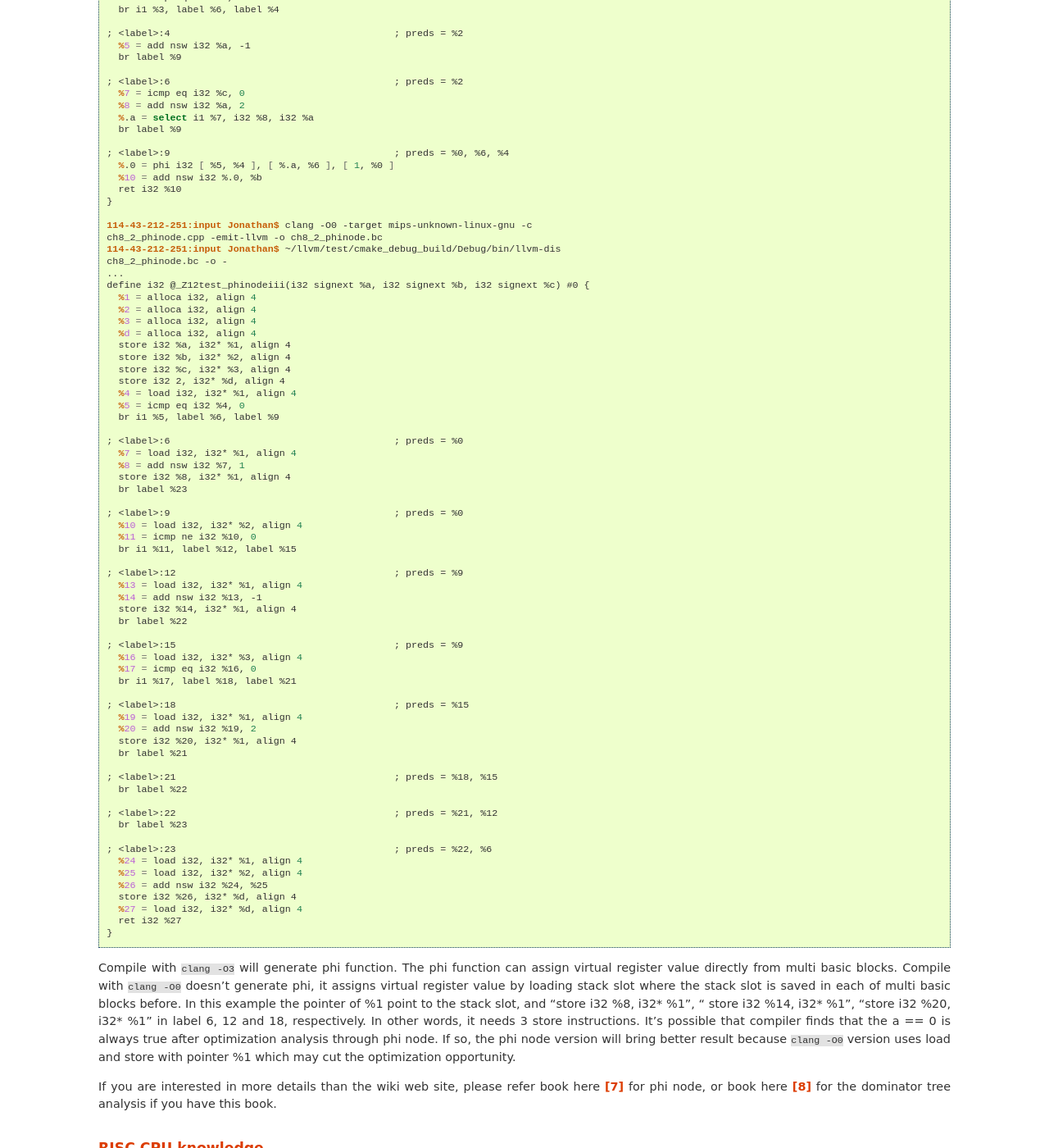
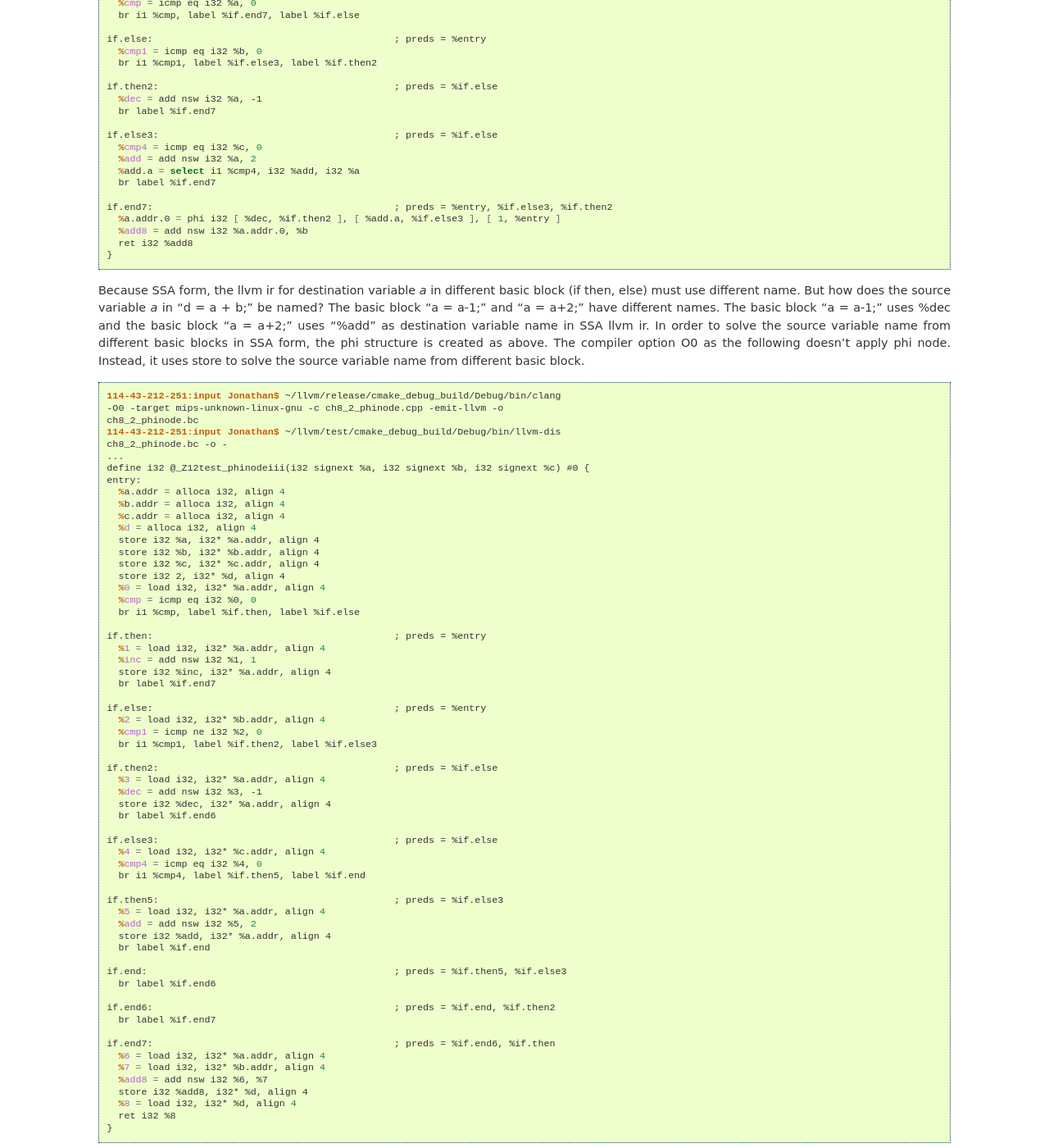
Before and after one commit to Jonathan2251/lbd, a Sphinx documentation site: the page built from source/ctrlflow.rst, in a window 1280 px wide and 1400 px high, scrolled down 18180 px. Shown: the whole window at 82% size. Built offline with Sphinx 7.4.7, drawn with Linux system fonts in a browser that asks for light colours; pages that are not in the unit, such as notebooks, are missing from menus; some of the changed text lies outside the part shown.

Commit message:
More phi node explanation

```diff
--- a/source/about.rst
+++ b/source/about.rst
@@ -56,6 +56,7 @@ Revision history
 
 Version 3.9.2, Not release yet.
   Add reasons for regression test.
+  More phi node explanation.
 
 Version 3.9.1, Released May 11, 2018
   Fix tailcall bug.
--- a/source/ctrlflow.rst
+++ b/source/ctrlflow.rst
@@ -945,112 +945,133 @@ The following input let you know the benefits of phi node as follows,
 .. literalinclude:: ../lbdex/input/ch8_2_phinode.cpp
     :start-after: /// start
 
+Compile it with debug build clang for O3 as follows,
+
 .. code-block:: console
 
-  114-43-212-251:input Jonathan$ clang -O3 -target mips-unknown-linux-gnu -c
-  ch8_2_phinode.cpp -emit-llvm -o ch8_2_phinode.bc
+  114-43-212-251:input Jonathan$ ~/llvm/release/cmake_debug_build/Debug/bin/clang
+  -O3 -target mips-unknown-linux-gnu -c ch8_2_phinode.cpp -emit-llvm -o
+  ch8_2_phinode.bc
+  114-43-212-251:input Jonathan$ ~/llvm/test/cmake_debug_build/Debug/bin/llvm-dis
+  ch8_2_phinode.bc -o -
+  ...
+  define i32 @_Z12test_phinodeiii(i32 signext %a, i32 signext %b, i32 signext %c) local_unnamed_addr #0 {
+  entry:
+    %cmp = icmp eq i32 %a, 0
+    br i1 %cmp, label %if.end7, label %if.else
+
+  if.else:                                          ; preds = %entry
+    %cmp1 = icmp eq i32 %b, 0
+    br i1 %cmp1, label %if.else3, label %if.then2
+
+  if.then2:                                         ; preds = %if.else
+    %dec = add nsw i32 %a, -1
+    br label %if.end7
+
+  if.else3:                                         ; preds = %if.else
+    %cmp4 = icmp eq i32 %c, 0
+    %add = add nsw i32 %a, 2
+    %add.a = select i1 %cmp4, i32 %add, i32 %a
+    br label %if.end7
+
+  if.end7:                                          ; preds = %entry, %if.else3, %if.then2
+    %a.addr.0 = phi i32 [ %dec, %if.then2 ], [ %add.a, %if.else3 ], [ 1, %entry ]
+    %add8 = add nsw i32 %a.addr.0, %b
+    ret i32 %add8
+  }
+
+Because SSA form, the llvm ir for destination variable `a` in different basic
+block (if then, else) must use different name. But how does the source variable
+`a` in "d = a + b;" be named? The basic block "a = a-1;" and "a = a+2;" have different
+names. The basic block "a = a-1;" uses %dec and the basic block "a = a+2;" uses "%add"
+as destination variable name in SSA llvm ir.
+In order to solve the source variable name from different basic blocks in SSA form,
+the phi structure is created as above. The compiler option O0 as the following
+doesn't apply phi node. Instead, it uses store to solve the source variable name
+from different basic block.
+
+.. code-block:: console
+
+  114-43-212-251:input Jonathan$ ~/llvm/release/cmake_debug_build/Debug/bin/clang
+  -O0 -target mips-unknown-linux-gnu -c ch8_2_phinode.cpp -emit-llvm -o
+  ch8_2_phinode.bc
   114-43-212-251:input Jonathan$ ~/llvm/test/cmake_debug_build/Debug/bin/llvm-dis
   ch8_2_phinode.bc -o -
   ...
   define i32 @_Z12test_phinodeiii(i32 signext %a, i32 signext %b, i32 signext %c) #0 {
-    %1 = icmp eq i32 %a, 0
-    br i1 %1, label %9, label %2
+  entry:
+    %a.addr = alloca i32, align 4
+    %b.addr = alloca i32, align 4
+    %c.addr = alloca i32, align 4
+    %d = alloca i32, align 4
+    store i32 %a, i32* %a.addr, align 4
+    store i32 %b, i32* %b.addr, align 4
+    store i32 %c, i32* %c.addr, align 4
+    store i32 2, i32* %d, align 4
+    %0 = load i32, i32* %a.addr, align 4
+    %cmp = icmp eq i32 %0, 0
+    br i1 %cmp, label %if.then, label %if.else
 
-  ; <label>:2                                       ; preds = %0
-    %3 = icmp eq i32 %b, 0
-    br i1 %3, label %6, label %4
+  if.then:                                          ; preds = %entry
+    %1 = load i32, i32* %a.addr, align 4
+    %inc = add nsw i32 %1, 1
+    store i32 %inc, i32* %a.addr, align 4
+    br label %if.end7
 
-  ; <label>:4                                       ; preds = %2
-    %5 = add nsw i32 %a, -1
-    br label %9
+  if.else:                                          ; preds = %entry
+    %2 = load i32, i32* %b.addr, align 4
+    %cmp1 = icmp ne i32 %2, 0
+    br i1 %cmp1, label %if.then2, label %if.else3
 
-  ; <label>:6                                       ; preds = %2
-    %7 = icmp eq i32 %c, 0
-    %8 = add nsw i32 %a, 2
-    %.a = select i1 %7, i32 %8, i32 %a
-    br label %9
+  if.then2:                                         ; preds = %if.else
+    %3 = load i32, i32* %a.addr, align 4
+    %dec = add nsw i32 %3, -1
+    store i32 %dec, i32* %a.addr, align 4
+    br label %if.end6
 
-  ; <label>:9                                       ; preds = %0, %6, %4
-    %.0 = phi i32 [ %5, %4 ], [ %.a, %6 ], [ 1, %0 ]
-    %10 = add nsw i32 %.0, %b
-    ret i32 %10
+  if.else3:                                         ; preds = %if.else
+    %4 = load i32, i32* %c.addr, align 4
+    %cmp4 = icmp eq i32 %4, 0
+    br i1 %cmp4, label %if.then5, label %if.end
+
+  if.then5:                                         ; preds = %if.else3
+    %5 = load i32, i32* %a.addr, align 4
+    %add = add nsw i32 %5, 2
+    store i32 %add, i32* %a.addr, align 4
+    br label %if.end
+
+  if.end:                                           ; preds = %if.then5, %if.else3
+    br label %if.end6
+
+  if.end6:                                          ; preds = %if.end, %if.then2
+    br label %if.end7
+
+  if.end7:                                          ; preds = %if.end6, %if.then
+    %6 = load i32, i32* %a.addr, align 4
+    %7 = load i32, i32* %b.addr, align 4
+    %add8 = add nsw i32 %6, %7
+    store i32 %add8, i32* %d, align 4
+    %8 = load i32, i32* %d, align 4
+    ret i32 %8
   }
 
-  114-43-212-251:input Jonathan$ clang -O0 -target mips-unknown-linux-gnu -c
-  ch8_2_phinode.cpp -emit-llvm -o ch8_2_phinode.bc
-  114-43-212-251:input Jonathan$ ~/llvm/test/cmake_debug_build/Debug/bin/llvm-dis
-  ch8_2_phinode.bc -o -
-  ...
-  define i32 @_Z12test_phinodeiii(i32 signext %a, i32 signext %b, i32 signext %c) #0 {
-    %1 = alloca i32, align 4
-    %2 = alloca i32, align 4
-    %3 = alloca i32, align 4
-    %d = alloca i32, align 4
-    store i32 %a, i32* %1, align 4
-    store i32 %b, i32* %2, align 4
-    store i32 %c, i32* %3, align 4
-    store i32 2, i32* %d, align 4
-    %4 = load i32, i32* %1, align 4
-    %5 = icmp eq i32 %4, 0
-    br i1 %5, label %6, label %9
 
-  ; <label>:6                                       ; preds = %0
-    %7 = load i32, i32* %1, align 4
-    %8 = add nsw i32 %7, 1
-    store i32 %8, i32* %1, align 4
-    br label %23
-
-  ; <label>:9                                       ; preds = %0
-    %10 = load i32, i32* %2, align 4
-    %11 = icmp ne i32 %10, 0
-    br i1 %11, label %12, label %15
-
-  ; <label>:12                                      ; preds = %9
-    %13 = load i32, i32* %1, align 4
-    %14 = add nsw i32 %13, -1
-    store i32 %14, i32* %1, align 4
-    br label %22
-
-  ; <label>:15                                      ; preds = %9
-    %16 = load i32, i32* %3, align 4
-    %17 = icmp eq i32 %16, 0
-    br i1 %17, label %18, label %21
-
-  ; <label>:18                                      ; preds = %15
-    %19 = load i32, i32* %1, align 4
-    %20 = add nsw i32 %19, 2
-    store i32 %20, i32* %1, align 4
-    br label %21
-
-  ; <label>:21                                      ; preds = %18, %15
-    br label %22
-
-  ; <label>:22                                      ; preds = %21, %12
-    br label %23
-
-  ; <label>:23                                      ; preds = %22, %6
-    %24 = load i32, i32* %1, align 4
-    %25 = load i32, i32* %2, align 4
-    %26 = add nsw i32 %24, %25
-    store i32 %26, i32* %d, align 4
-    %27 = load i32, i32* %d, align 4
-    ret i32 %27
-  }
-
-Compile with ``clang -O3`` will generate phi function. The phi function can
+Compile with ``clang -O3`` generate phi function. The phi function can
 assign virtual register value directly from multi basic blocks.
 Compile with ``clang -O0`` doesn't generate phi, it assigns virtual register
 value by loading stack slot where the stack slot is saved in each of multi
 basic blocks before.
-In this example the pointer of %1 point to the stack slot, and
-"store i32 %8, i32* %1", " store i32 %14, i32* %1", "store i32 %20, i32* %1"
-in label 6, 12 and 18, respectively. In other words, it needs 3 store
-instructions.
+In this example the pointer of %a.addr point to the stack slot, and
+"store i32 %inc, i32* %a.addr, align 4", "store i32 %dec, i32* %a.addr, align 4",
+"store i32 %add, i32* %a.addr, align 4" in label if.then:, if.then2: and
+if.then5:, respectively. In other words, it needs 3 store instructions.
 It's possible that compiler finds that the a == 0 is always true after
 optimization analysis through phi node.
 If so, the phi node version will bring better
-result because ``clang -O0`` version uses load and store with pointer %1 which
-may cut the optimization opportunity.
+result because ``clang -O0`` version uses load and store with pointer %a.addr
+which may cut the optimization opportunity.
+Compiler books discuss the Control Flow Graph (CFG) analysis through dominator
+set calculation on phi node structure.
 
 If you are interested in more details than the wiki web site, please refer book
 here [#phi-book]_ for phi node, or book here [#dominator-dragonbooks]_ for the
```
Also changed, not shown: 1 other file.
